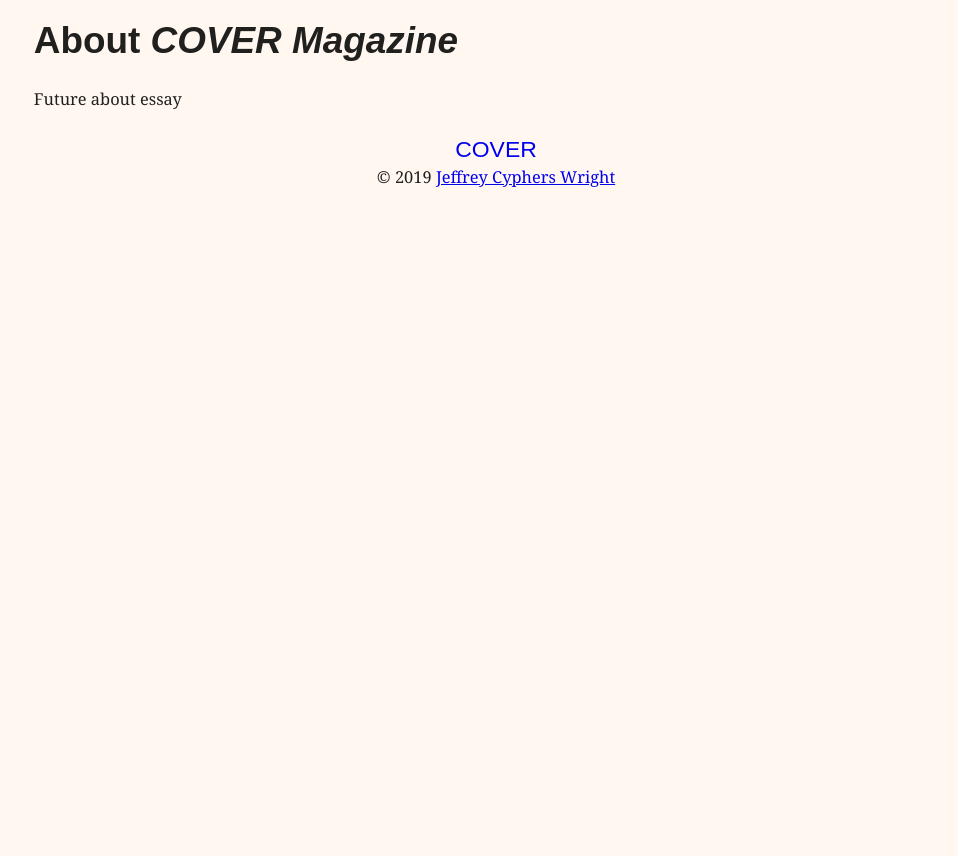
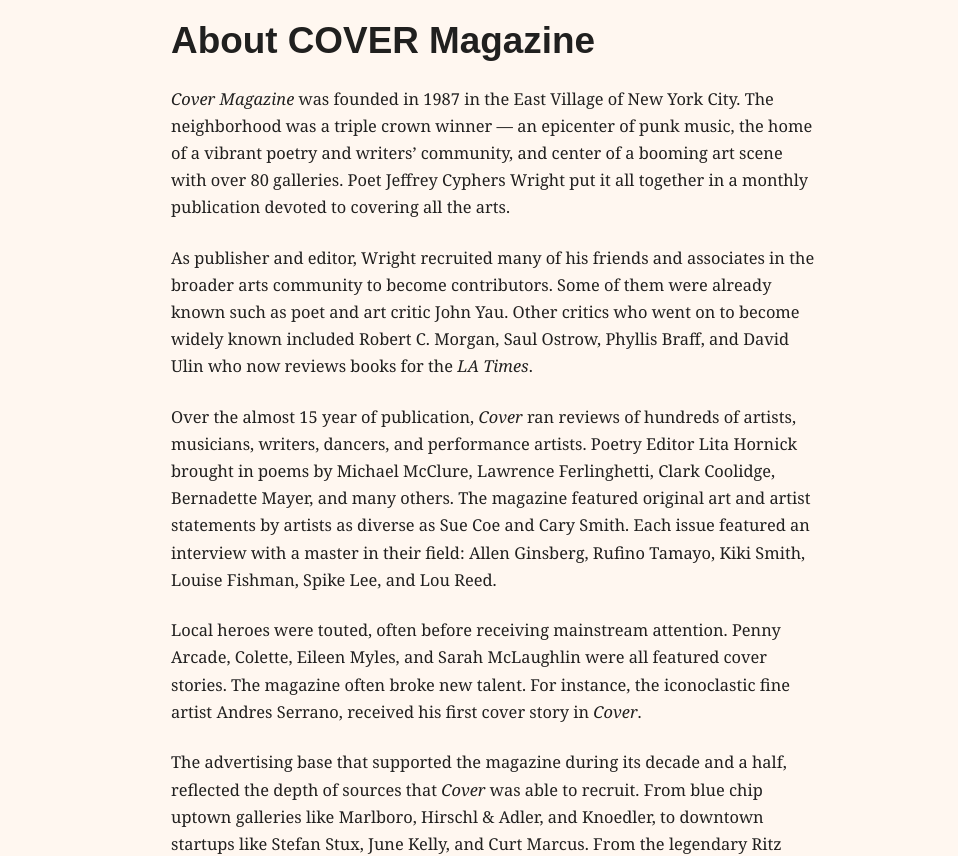
Before and after one commit to loriortiz/cover, a Gatsby site: page /about in a window 1280 px wide. Shown: the part 96-952 px from the top of the page, without its empty margins (144-1102 px from the left). Before the commit the page ends 800 px from the top, so only its background shows below. Built offline with nearby package versions, Linux system fonts and the light colour scheme; Gatsby itself is replaced by a stand-in of ours; a web font is replaced by a local one; what typography-theme-sutro would draw is missing.

Commit message:
Add about page

```diff
--- a/src/pages/about.js
+++ b/src/pages/about.js
@@ -1,12 +1,28 @@
 import React from "react"
 import Layout from "../components/layout"
 import SEO from "../components/seo"
+import styled from "styled-components"
 
+const Article = styled.div`
+  max-width: 650px;
+  margin: 0 auto;
+`
 const AboutPage = () => (
   <Layout>
-    <SEO title="About" />
-    <h1>About <em>COVER Magazine</em></h1>
-    <p>Future about essay</p>
+    <Article>
+    <SEO title="About"
+      description="This page has information about the New York City based Cover Magazine published by Jeffrey Cyphers Wright for 13 years until 2000."
+    />
+    <h1>About COVER Magazine</h1>
+      <p><em>Cover Magazine</em> was founded in 1987 in the East Village of New York City. The neighborhood was a triple crown winner — an epicenter of punk music, the home of a vibrant poetry and writers’ community, and center of a booming art scene with over 80 galleries. Poet Jeffrey Cyphers Wright put it all together in a monthly publication devoted to covering all the arts.</p>
+      <p>As publisher and editor, Wright recruited many of his friends and associates in the broader arts community to become contributors. Some of them were already known such as poet and art critic John Yau. Other critics who went on to become widely known included Robert C. Morgan, Saul Ostrow, Phyllis Braff, and David Ulin who now reviews books for the <em>LA Times</em>.</p>
+      <p>Over the almost 15 year of publication, <em>Cover</em> ran reviews of hundreds of artists, musicians, writers, dancers, and performance artists. Poetry Editor Lita Hornick brought in poems by Michael McClure, Lawrence Ferlinghetti, Clark Coolidge, Bernadette Mayer, and many others. The magazine featured original art and artist statements by artists as diverse as Sue Coe and Cary Smith. Each issue featured an interview with a master in their field: Allen Ginsberg, Rufino Tamayo, Kiki Smith, Louise Fishman, Spike Lee, and Lou Reed.</p>
+      <p>Local heroes were touted, often before receiving mainstream attention. Penny Arcade, Colette, Eileen Myles, and Sarah McLaughlin were all featured cover stories. The magazine often broke new talent. For instance, the iconoclastic fine artist Andres Serrano, received his first cover story in <em>Cover</em>.</p>
+      <p>The advertising base that supported the magazine during its decade and a half, reflected the depth of sources that <em>Cover</em> was able to recruit. From blue chip uptown galleries like Marlboro, Hirschl & Adler, and Knoedler, to downtown startups like Stefan Stux, June Kelly, and Curt Marcus. From the legendary Ritz nightclub, to the Merce Cunningham dance company, the arts found a home in <em>Cover Magazine</em>.</p>
+      <p>Absolut Vodka under the direction of Michel Roux, allowed <em>Cover</em> to commission its own artists. Ron English, Steven Lack, and others contributed  artwork for original ads that appeared only in <em>Cover Magazine</em>. Dewar’s and Camel became regular advertisers as well.</p>
+      <p><em>Cover</em> also hosted parties at nightclubs. Webster Hall hosted a monthly rock and roll and arts showcase.  The founders of Tears for Fears played one night. Peter Beard’s artwork was featured at another event. At the Knitting Factory (now City Winery) the Tiger Lilies played. The Limelight hosted two anniversary parties. Wright recited poetry with rock and roll star, the lead singer of the Cars, Ric Ocasik at the Palladium at one of several <em>Cover</em> parties at that club.</p>
+      <p>The magazine was distributed nationally by Ingrams. At its height it was a glossy, staple-bound, 64-page monthly periodical.</p>
+    </Article>
   </Layout>
 )
 
--- a/src/pages/index.js
+++ b/src/pages/index.js
@@ -8,7 +8,7 @@
   <Layout>
     <SEO title="Home" />
     <h1>COVER Magazine: The Underground National</h1>
-    <p>Jeffrey Cyphers Wright launched <em>Cover Magazine</em> in 1987. Its contributors included Molly Jong-Fast, Timothy Greenfield-Sanders, John Yau, Robert C. Morgan, David Ulin, Jeanne C. Wilkinson, and KK Kozik. The 64 page monthly journal circulated nationally until 2000. The complete set of <em>Cover</em> issues are archived in New York University Fales Library and at MoMA.</p>
+    <p>Poet Jeffrey Cyphers Wright launched <em>Cover Magazine</em> in 1987. Its contributors included the era's vibrant local talent: Molly Jong-Fast, Timothy Greenfield-Sanders, David Ulin, and many more artists and writers covering their culture. The 64-page monthly journal circulated nationally until 2000. The complete set of <em>Cover</em> issues are archived at NYU Fales Library and at MoMA. Learn more on the About page and peruse the articles as we add them (below).</p>
     <div style={{ maxWidth: `960px`, marginBottom: `1.45rem` }}>
       <Gallery items={data.homeJson.gallery} />
     </div>
--- a/src/pages/milla.js
+++ b/src/pages/milla.js
@@ -67,7 +67,7 @@
         </StyledBackgroundSection>
         <Caption><em><b>Milla</b></em>. Director:Jan Dikkers; Make-up: Michael Del Fino; Shot at Sun Studios, NYC</Caption>
         <ArticleTitle><em>ROLE MODEL</em></ArticleTitle>
-        <p>By <strong>Rosemary Grillo</strong>. Photo: <strong>Stephen Churchill Downes</strong>. In <em><b>COVER</b></em> Summer 1995</p>
+        <p>By <strong>Rosemary Grillo</strong>. Photo: <strong>Stephen Churchill Downes</strong>. In <em><b>COVER</b></em> Summer <b>1995</b></p>
         <p>Milla was a model at eleven, and a world traveler, and <em>haute-couture femme fatale</em> by thirteen. Her mother, a Ukrainian actress, and her father, a Yugoslavian doctor, had left the USSR when Milla was five. The family landed in Southern California where Milla became the existentialist, reading Balzac and Latin American lit from Allende to Marquez, and partying from modeling shoots to movie sets.</p>
         <p>(Remember <em>Return to the Blue Lagoon</em> and Richard Linklater's recent <em>Dazed and Confused</em>?)</p>
         <p>Now a seasoned star at nineteen, Milla describes her mother as a long-standing influence. She wanted to follow in her mother's footsteps and become an actress. One thing lead to another and Milla found herself at twelve made up to look twenty. Being in front of the lens became natural.</p>
```
